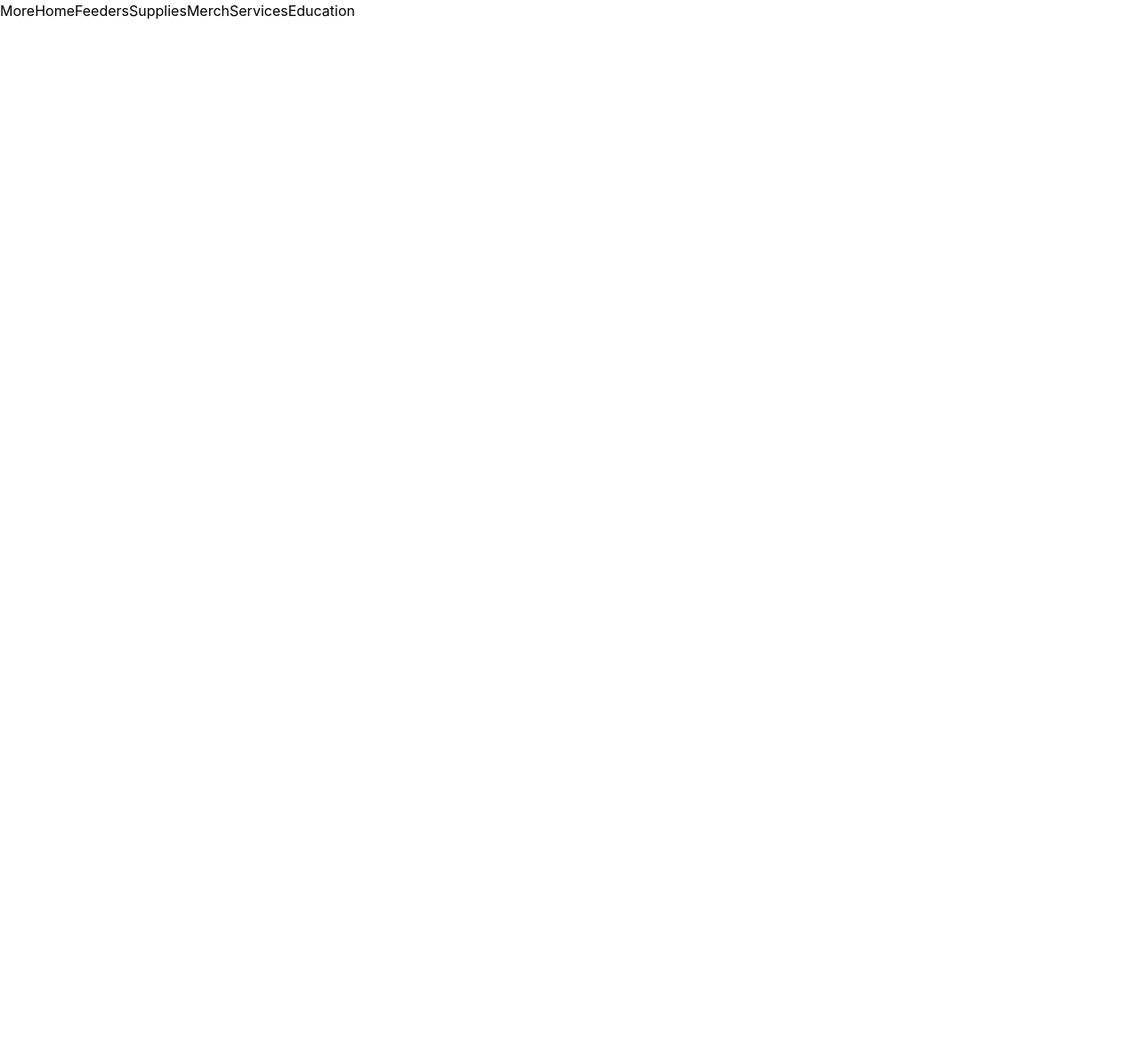
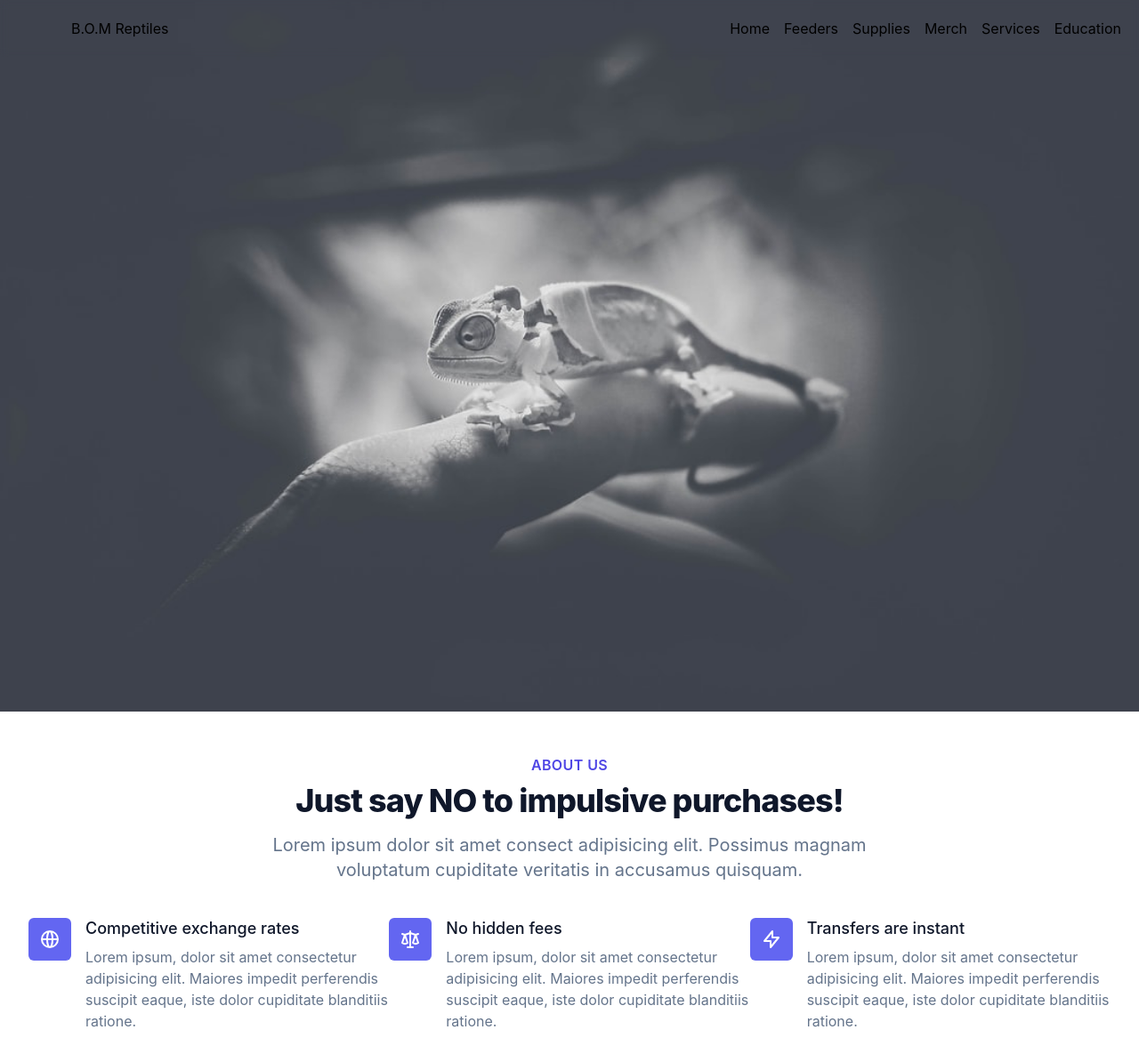
Before and after one commit to Leveq/bom-reptiles-final, a Next.js app: page / in a window 1280 px wide. Shown: the top 1194 px of the page at 89% size. Before the commit the page ends 800 px from the top, so only its background shows below. Built offline with nearby package versions, Linux system fonts and the light colour scheme.

Commit message:
Began working on home page/Navbar

```diff
--- /dev/null
+++ b/components/HeroImg.js
@@ -0,0 +1,21 @@
+import Image from 'next/image'
+import hero from '../public/hero.jpg'
+
+function HeroImg() {
+  return (
+    <>
+      <Image
+        src={hero}
+        alt="Hero image"
+        layout='fill'
+        objectFit='cover'
+        // width={500} automatically provided
+        // height={500} automatically provided
+        // blurDataURL="data:..." automatically provided
+        // placeholder="blur" // Optional blur-up while loading
+      />
+    </>
+  )
+}
+
+export default HeroImg
--- a/components/Layout.jsx
+++ b/components/Layout.js
@@ -4,6 +4,7 @@ const Layout = ({children}) => {
   return (
     <>
         <Nav />
+        <main>{children}</main>
     </>
   )
 }
--- a/components/MyLink.jsx
+++ /dev/null
@@ -1,13 +0,0 @@
-import Link from 'next/link'
-import { Menu } from '@headlessui/react'
-
-function MyLink(props) {
-  let { href, children, ...rest } = props
-  return (
-    <Link href={href}>
-      <a {...rest}>{children}</a>
-    </Link>
-  )
-}
-
-export default MyLink
--- a/components/Nav.jsx
+++ b/components/Nav.js
@@ -4,39 +4,35 @@ import { Menu } from "@headlessui/react"
 
 const Nav = () => {
   return (
-    <nav className="flex">
-        <Menu>
-        <Menu.Button>More</Menu.Button>
-      <Menu.Items>
-        <Menu.Item>
-          {({ active }) => (
-            <a
-              className={`${active && 'bg-blue-500'}`}
-              href="/merch"
-            >
-              Account settings
-            </a>
-          )}
-        </Menu.Item>
-        </Menu.Items>
-        </Menu>
-        <ul className="flex">
-            <li>
+    <nav className="
+    flex
+    fixed
+    w-full
+    h-16
+    justify-between
+    z-10
+    backdrop-blur-sm
+    2xl:justify-evenly">
+        <Link href='/'>
+            <h1 className="my-auto ml-20">B.O.M Reptiles</h1>
+        </Link>
+        <ul className="flex my-auto justify-end justify-between">
+            <li className="pr-4">
                 <Link href='/'>Home</Link>
             </li>
-            <li>
+            <li className="pr-4">
                 <Link href='/feeders'>Feeders</Link>
             </li>
-            <li>
+            <li className="pr-4">
                 <Link href='/supplies'>Supplies</Link>
             </li>
-            <li>
+            <li className="pr-4">
                 <Link href='/merch'>Merch</Link>
             </li>
-            <li>
+            <li className="pr-4">
                 <Link href='/services'>Services</Link>
             </li>
-            <li>
+            <li className="pr-5">
                 <Link href='/education'>Education</Link>
             </li>
         </ul>
--- /dev/null
+++ b/components/Overview.js
@@ -0,0 +1,58 @@
+/* This example requires Tailwind CSS v2.0+ */
+import { AnnotationIcon, GlobeAltIcon, LightningBoltIcon, ScaleIcon } from '@heroicons/react/outline'
+
+const features = [
+  {
+    name: 'Competitive exchange rates',
+    description:
+      'Lorem ipsum, dolor sit amet consectetur adipisicing elit. Maiores impedit perferendis suscipit eaque, iste dolor cupiditate blanditiis ratione.',
+    icon: GlobeAltIcon,
+  },
+  {
+    name: 'No hidden fees',
+    description:
+      'Lorem ipsum, dolor sit amet consectetur adipisicing elit. Maiores impedit perferendis suscipit eaque, iste dolor cupiditate blanditiis ratione.',
+    icon: ScaleIcon,
+  },
+  {
+    name: 'Transfers are instant',
+    description:
+      'Lorem ipsum, dolor sit amet consectetur adipisicing elit. Maiores impedit perferendis suscipit eaque, iste dolor cupiditate blanditiis ratione.',
+    icon: LightningBoltIcon,
+  },
+]
+
+export default function Overview() {
+  return (
+    <div className="py-12 bg-white">
+      <div className="max-w-7xl mx-auto px-4 sm:px-6 lg:px-8">
+        <div className="lg:text-center">
+          <h2 className="text-base text-indigo-600 font-semibold tracking-wide uppercase">About us</h2>
+          <p className="mt-2 text-3xl leading-8 font-extrabold tracking-tight text-gray-900 sm:text-4xl">
+            Just say NO to impulsive purchases!
+          </p>
+          <p className="mt-4 max-w-2xl text-xl text-gray-500 lg:mx-auto">
+            Lorem ipsum dolor sit amet consect adipisicing elit. Possimus magnam voluptatum cupiditate veritatis in
+            accusamus quisquam.
+          </p>
+        </div>
+
+        <div className="mt-10">
+          <dl className="flex 2xl:flex-row xl:flex-row lg:flex-row md:flex-row flex-col">
+            {features.map((feature) => (
+              <div key={feature.name} className="relative ">
+                <dt>
+                  <div className="absolute flex items-center justify-center h-12 w-12 rounded-md bg-indigo-500 text-white">
+                    <feature.icon className="h-6 w-6" aria-hidden="true" />
+                  </div>
+                  <p className="ml-16 text-lg leading-6 font-medium text-gray-900">{feature.name}</p>
+                </dt>
+                <dd className="mt-2 ml-16 text-base text-gray-500">{feature.description}</dd>
+              </div>
+            ))}
+          </dl>
+        </div>
+      </div>
+    </div>
+  )
+}
--- a/pages/education.js
+++ b/pages/education.js
@@ -0,0 +1,9 @@
+import React from 'react'
+
+const education = () => {
+  return (
+    <div>education</div>
+  )
+}
+
+export default education
--- a/pages/feeders.js
+++ b/pages/feeders.js
@@ -2,7 +2,11 @@ import React from 'react'
 
 function Feeders() {
   return (
-    <div>Feeders</div>
+    <div>
+      <h1>
+        Feeders
+      </h1>
+    </div>
   )
 }
 
--- a/pages/index.js
+++ b/pages/index.js
@@ -1,14 +1,15 @@
 import Head from 'next/head'
-import { Fragment } from 'react'
-import { Popover, Transition } from '@headlessui/react'
-import { MenuIcon, XIcon } from '@heroicons/react/outline'
-import Nav from '../components/Nav'
+import Overview from '../components/Overview'
+import HeroImg from '../components/HeroImg'
 
 
 export default function Home() {
   return (
     <>
-
+      <div className='container h-screen'>
+        <HeroImg />
+      </div>
+      <Overview />
     </>
   )
 }
--- a/pages/merch.js
+++ b/pages/merch.js
@@ -2,7 +2,11 @@ import React from 'react'
 
 export const merch = () => {
   return (
-    <div>merch</div>
+    <div>
+      <h1>
+        Merch
+      </h1>
+    </div>
   )
 }
 
--- a/pages/services.js
+++ b/pages/services.js
@@ -0,0 +1,9 @@
+import React from 'react'
+
+const services = () => {
+  return (
+    <div>services</div>
+  )
+}
+
+export default services
```
Also changed, not shown: public/hero.jpg (added).
